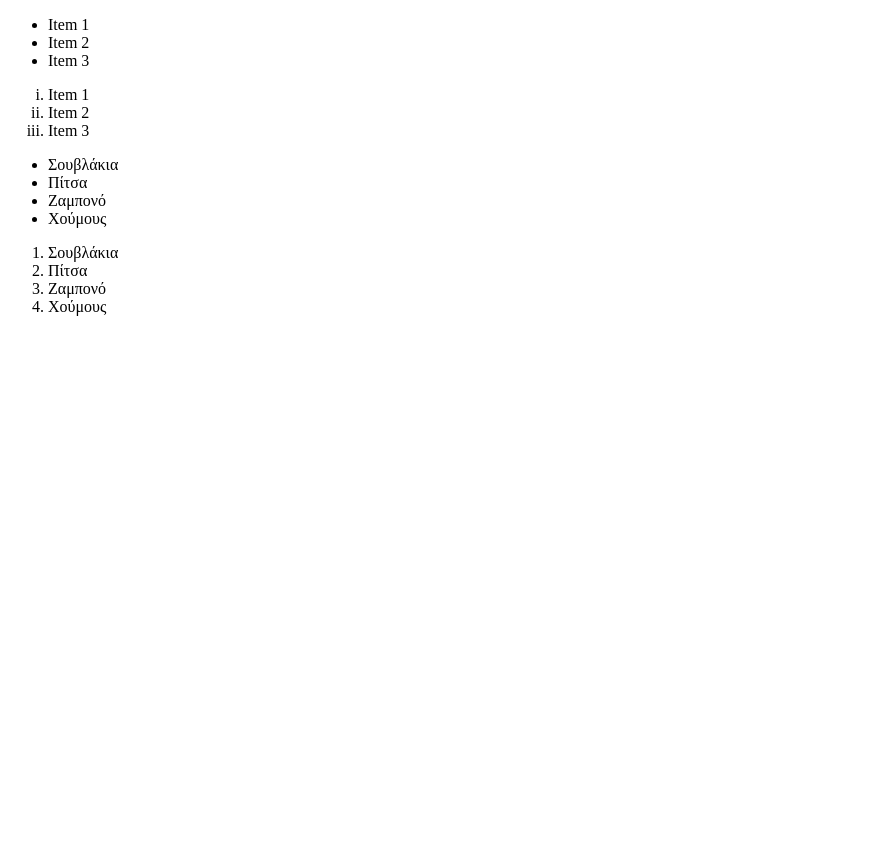
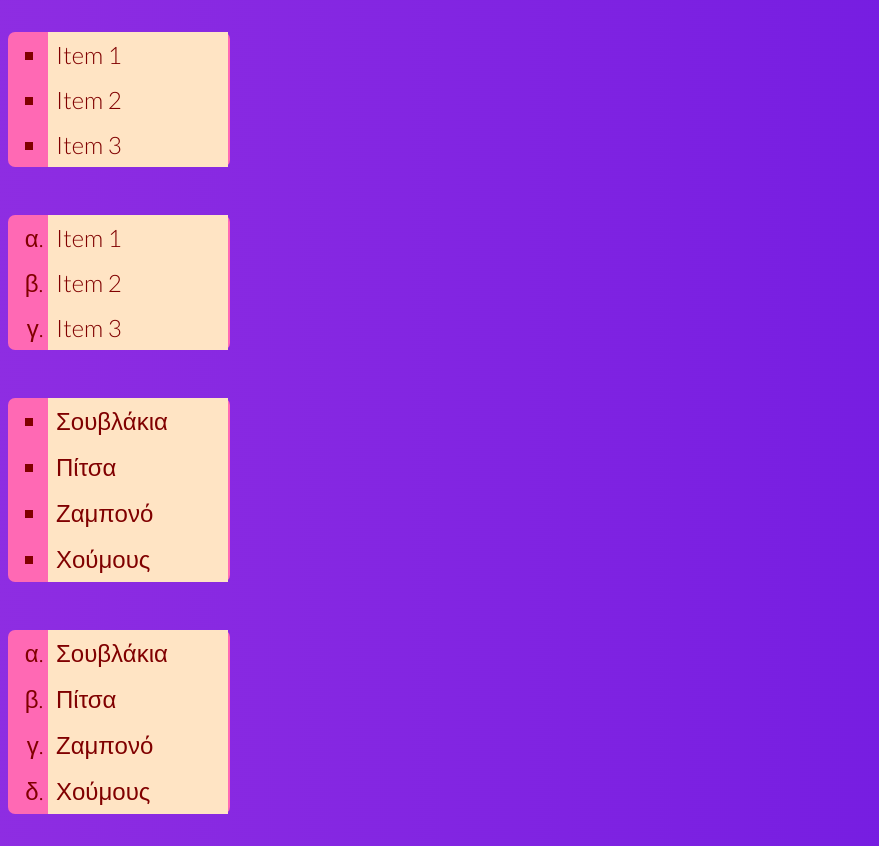
Before and after one commit to aggelos-pap/my-odin-project, a plain HTML site: page first-project/lists.html in a window 1280 px wide. Shown: the whole page, without its empty margins (0-879 px from the left). Before the commit the page ends 800 px from the top, so only its background shows below. Drawn offline with Linux system fonts and the light colour scheme.

Commit message:
Added new tutorials

```diff
--- a/first-project/lists.html
+++ b/first-project/lists.html
@@ -5,6 +5,10 @@
     <meta http-equiv="X-UA-Compatible" content="IE=edge" />
     <meta name="viewport" content="width=device-width, initial-scale=1.0" />
     <title>Lists!</title>
+    <link rel="preconnect" href="https://fonts.googleapis.com">
+<link rel="preconnect" href="https://fonts.gstatic.com" crossorigin>
+<link href="https://fonts.googleapis.com/css2?family=Lato:wght@100;300&display=swap" rel="stylesheet">
+    <link rel="stylesheet" href="../styles/styles.css">
   </head>
   <body>
     <ul >
@@ -12,7 +16,7 @@
       <li>Item 2</li>
       <li>Item 3</li>
     </ul>
-    <ol type="i">
+    <ol>
       <li>Item 1</li>
       <li>Item 2</li>
       <li>Item 3</li>
--- /dev/null
+++ b/styles/styles.css
@@ -0,0 +1,37 @@
+* {
+  color: maroon;
+  font-size: 24px;
+  box-sizing: border-box;
+}
+
+body {
+  font-family: "Lato", sans-serif;
+
+  display: flex;
+  flex-direction: column;
+  background-image: url(../first-project/images/Amin.jpg);
+}
+ul {
+  align-items: flex-start;
+  list-style-type: square;
+  background-color: hotpink;
+  border-radius: 7px;
+  width: 222px;
+}
+
+ol {
+  align-items: flex-start;
+  list-style-type: lower-greek;
+  background-color: hotpink;
+  border-radius: 7px;
+  width: 222px;
+}
+
+li {
+  text-align: left;
+  font-size: 24px;
+
+  padding: 8px;
+  width: 180px;
+  background-color: bisque;
+}
```
Also changed, not shown: 01-ex-styles.html (added, +24 -0 lines), 02-class-id-selectors.html (added, +17 -0 lines), styles/01-ex-styles.css (added, +8 -0 lines), styles/02-class-id.css (added, +24 -0 lines), styles/testing.js (added, +7 -0 lines), first-project/images/Amin.jpg (added), 1 other file.
